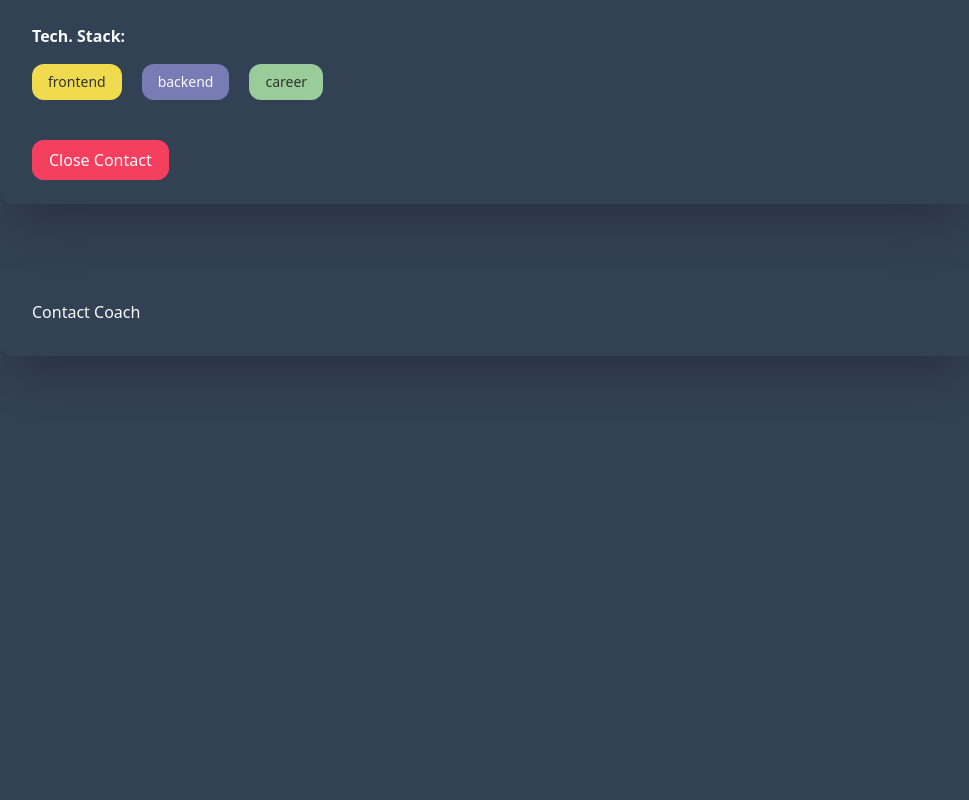
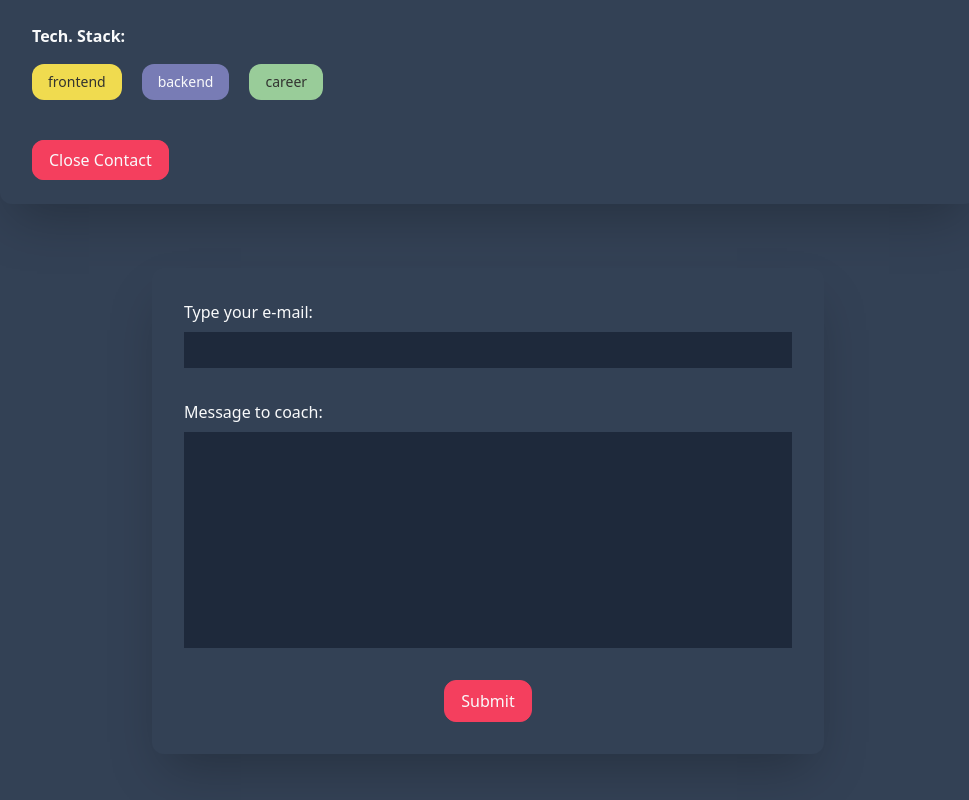
Before and after one commit to KacperNlp/Find-a-coach, a Vue app: page /coaches/c1/contact in a window 1280 px wide. Shown: the part 376-1176 px from the top of the page, without its empty margins (152-1121 px from the left). Before the commit the page ends 800 px from the top, so only its background shows below. Built offline with nearby package versions, Linux system fonts and the light colour scheme.

Commit message:
Create structure and validiation for contact form on coach page

```diff
--- a/src/components/coaches/AppRegisterCoachForm.vue
+++ b/src/components/coaches/AppRegisterCoachForm.vue
@@ -50,7 +50,7 @@
       >
       <app-form-areas :areas-list="AREAS_LIST" v-model="areas"></app-form-areas>
     </div>
-    <app-button>Submit</app-button>
+    <app-button class="center-btn">Submit</app-button>
   </form>
 </template>
 
--- a/src/pages/coaches/CoachDetail.vue
+++ b/src/pages/coaches/CoachDetail.vue
@@ -21,7 +21,7 @@
     <app-button v-else is-link :to="contactLink">Contact</app-button>
   </app-card>
 
-  <app-card v-if="isContactVisible" class="mt-12 lg:mt-16">
+  <app-card v-if="isContactVisible" class="mt-12 lg:mt-16 mb-24 smaller-card">
     <router-view></router-view>
   </app-card>
 </template>
--- a/src/pages/coaches/CoachRegister.vue
+++ b/src/pages/coaches/CoachRegister.vue
@@ -1,5 +1,5 @@
 <template>
-  <app-card class="max-w-2xl mx-auto">
+  <app-card class="smaller-card">
     <h2 class="mb-8 md:mb-12 text-base md:text-xl font-semibold text-center">
       Register as Coach!
     </h2>
--- a/src/pages/requests/ContactCoach.vue
+++ b/src/pages/requests/ContactCoach.vue
@@ -1,3 +1,70 @@
 <template>
-  <p>Contact Coach</p>
+  <form @submit.prevent="onFormSubmit">
+    <app-form-input
+      :is-not-valid="isEmailNotValid"
+      v-model="userEmail"
+      input-id="user-email"
+      label-text="Type your e-mail:"
+      error-text="Email is required and need to contain @, . and at least minimum 5 characters"
+    ></app-form-input>
+    <div class="form-input-container">
+      <label for="message">Message to coach:</label>
+      <app-form-validation v-if="isMessageNotValid"
+        >You have write something to your message</app-form-validation
+      >
+      <textarea
+        name="message"
+        id="message"
+        cols="30"
+        rows="10"
+        class="form-input resize-none"
+        v-model="message"
+      ></textarea>
+    </div>
+
+    <app-button class="center-btn">Submit</app-button>
+  </form>
 </template>
+
+<script setup>
+import { ref } from "vue";
+import AppFormInput from "../../components/coaches/AppFormInput.vue";
+
+const userEmail = ref("");
+const message = ref("");
+
+const isEmailNotValid = ref(false);
+const isMessageNotValid = ref(false);
+
+const onFormSubmit = () => {
+  if (checkEmailValidation() && checkMessageValidation()) {
+    return;
+  }
+
+  console.log("submit");
+};
+
+const checkEmailValidation = () => {
+  if (
+    userEmail.value.includes("@") &&
+    userEmail.value.includes(".") &&
+    userEmail.value.length > 5
+  ) {
+    isEmailNotValid.value = false;
+    return false;
+  }
+
+  isEmailNotValid.value = true;
+  return true;
+};
+
+const checkMessageValidation = () => {
+  if (message.value.length > 3) {
+    isMessageNotValid.value = false;
+    return false;
+  }
+
+  isMessageNotValid.value = true;
+  return true;
+};
+</script>
--- a/src/style.css
+++ b/src/style.css
@@ -30,4 +30,12 @@
   .form-input {
     @apply text-gray-100 bg-slate-800 px-4 py-2 text-sm outline-slate-400 border-none
   }
+
+  .center-btn {
+    @apply block mx-auto
+  }
+
+  .smaller-card {
+    @apply max-w-2xl mx-auto
+  }
 }
```
